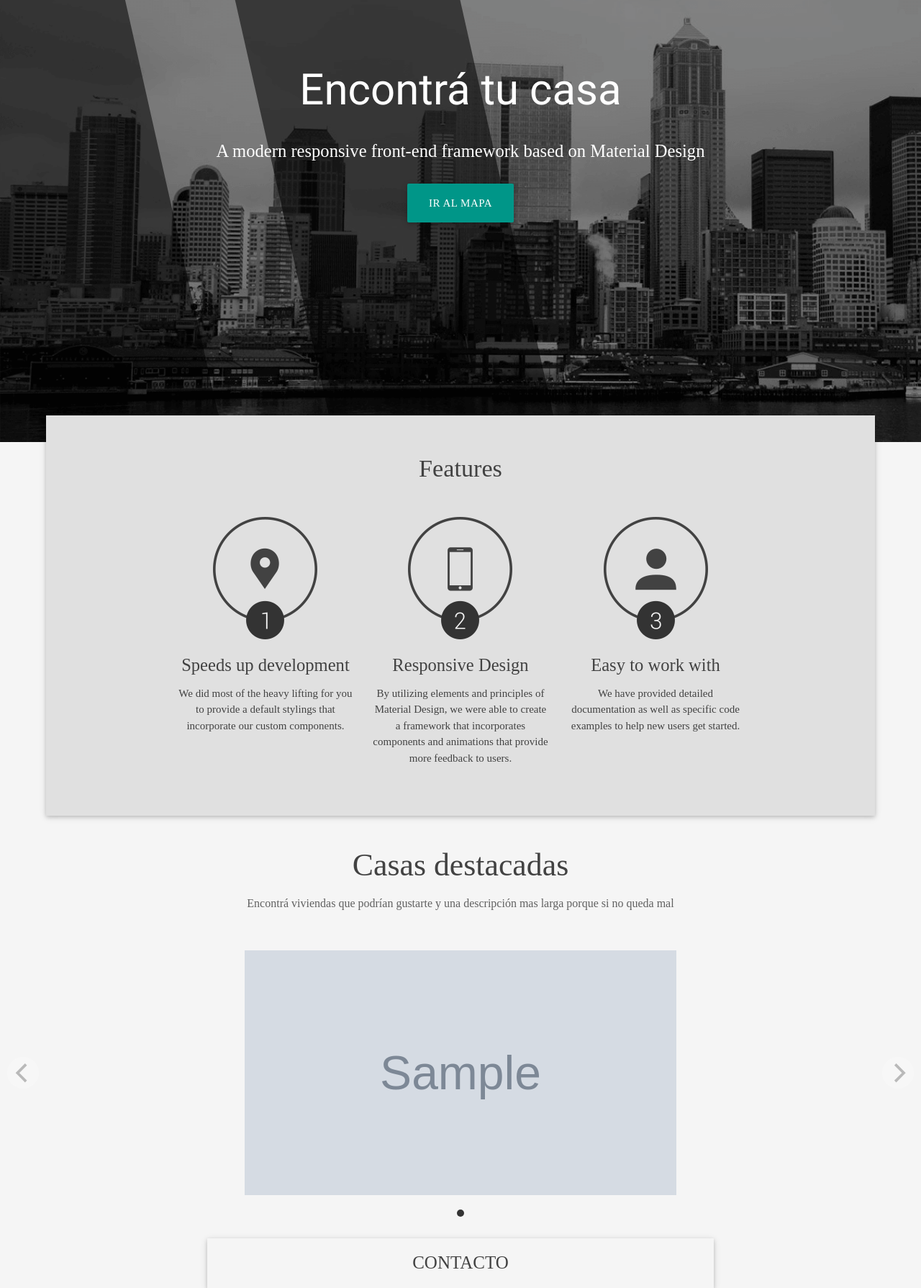
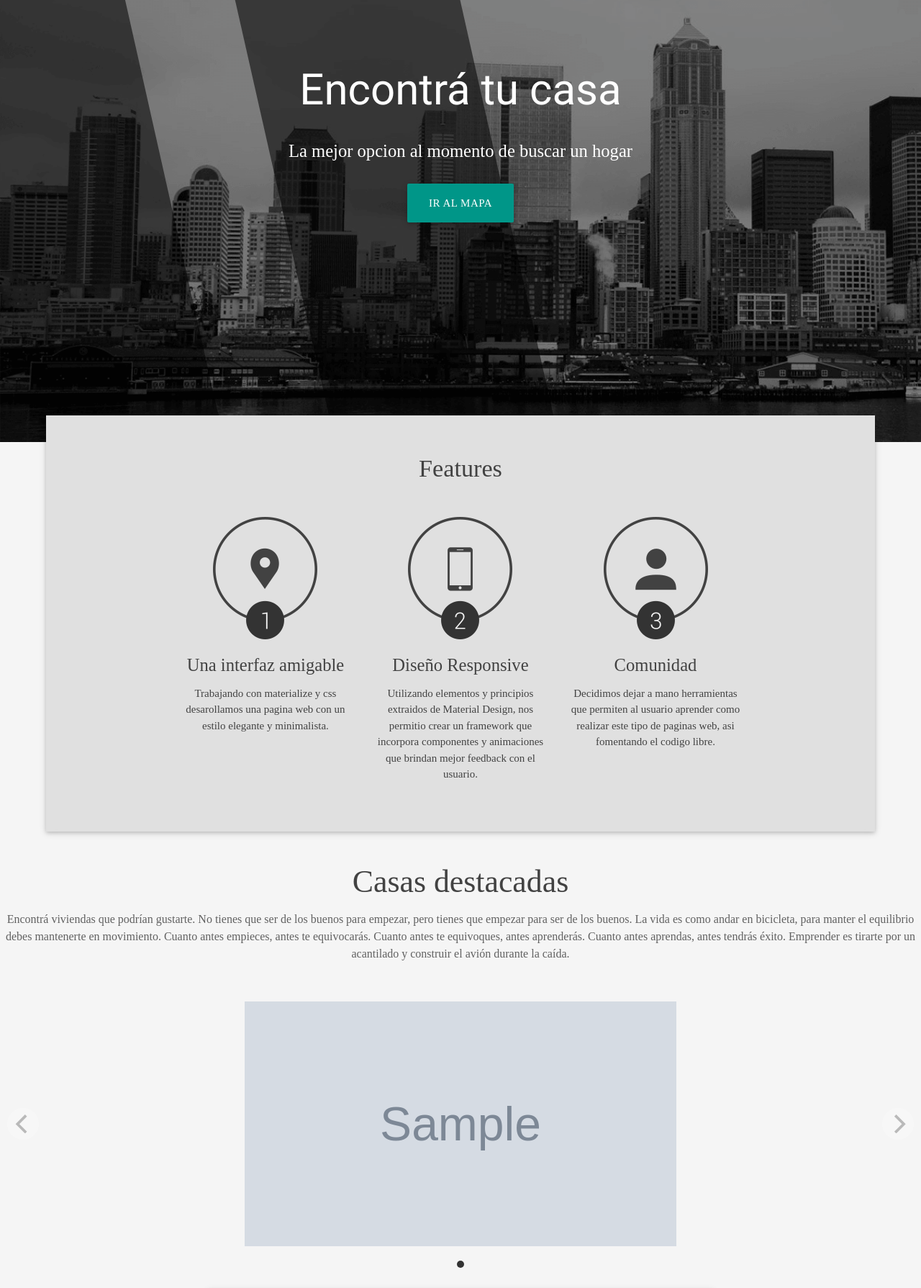
Before and after one commit to ProyectoInmobiliaria/Proyecto, a Django app: template inmobiliaria/inmobili/templates/index.html in a window 1280 px wide. Shown: the part 287-2076 px from the top of the page at 72% size. Run offline with Django 3.2, Linux system fonts and the light colour scheme; the template is opened without the code that fills it: most values are stand-ins (such as "Sample title", 1, 10 or a date in 2020); grey boxes marked "Sample" are stand-in pictures; some libraries are stand-ins or nearby versions.

Commit message:
arreglos en perfil y descripciones

```diff
--- a/inmobiliaria/inmobili/templates/index.html
+++ b/inmobiliaria/inmobili/templates/index.html
@@ -128,7 +128,7 @@
                 <div style="padding-top:30%;">
                     <h1 class="center" style="color:#FFF; font-family:Roboto-normal; font-size:4em;">Encontrá tu casa</h1>
                     <div class="row center">
-                        <h5 class="header col s12 light white-text hide-on-small-only">A modern responsive front-end framework based on Material Design</h5>
+                        <h5 class="header col s12 light white-text hide-on-small-only">La mejor opcion al momento de buscar un hogar</h5>
                     </div>
                     <br>
                     <div class="row center">
@@ -153,24 +153,24 @@
                         <div class="col s12 m4">
                             <div class="icon-block">
                                 <h2 class="center"><img src="{% static 'pres4.png' %}"></h2>
-                                <h5 class="center">Speeds up development</h5>
-                                <p class="light center">We did most of the heavy lifting for you to provide a default stylings that incorporate our custom components. </p>
+                                <h5 class="center">Una interfaz amigable</h5>
+                                <p class="light center">Trabajando con materialize y css desarollamos una pagina web con un estilo elegante y minimalista. </p>
                             </div>
                         </div>
 
                         <div class="col s12 m4">
                             <div class="icon-block">
                                 <h2 class="center"><img src="{% static 'pres51.png' %}"></h2>
-                                <h5 class="center">Responsive Design</h5>
-                                <p class="light center">By utilizing elements and principles of Material Design, we were able to create a framework that incorporates components and animations that provide more feedback to users.</p>
+                                <h5 class="center"> Diseño Responsive</h5>
+                                <p class="light center">Utilizando elementos y principios extraidos de Material Design, nos permitio crear un framework que incorpora componentes y animaciones que brindan mejor feedback con el usuario.</p>
                             </div>
                         </div>
 
                         <div class="col s12 m4">
                             <div class="icon-block">
                                 <h2 class="center"><img src="{% static 'pres61.png' %}"></h2>
-                                <h5 class="center">Easy to work with</h5>
-                                <p class="light center">We have provided detailed documentation as well as specific code examples to help new users get started.</p>
+                                <h5 class="center">Comunidad</h5>
+                                <p class="light center">Decidimos dejar a mano herramientas que permiten al usuario aprender como realizar este tipo de paginas web, asi fomentando el codigo libre.</p>
                             </div>
                         </div>
                     </div>
@@ -181,7 +181,7 @@
 
     <br>
     <h3 class="center" style="color:#424242">Casas destacadas</h3>
-    <p class="light center" style="color:#616161; font-size:16px;">Encontr&aacute; viviendas que podr&iacute;an gustarte y una descripci&oacute;n mas larga porque si no queda mal
+    <p class="light center" style="color:#616161; font-size:16px;">Encontr&aacute; viviendas que podr&iacute;an gustarte. No tienes que ser de los buenos para empezar, pero tienes que empezar para ser de los buenos. La vida es como andar en bicicleta, para manter el equilibrio debes mantenerte en movimiento. Cuanto antes empieces, antes te equivocarás. Cuanto antes te equivoques, antes aprenderás. Cuanto antes aprendas, antes tendrás éxito. Emprender es tirarte por un acantilado y construir el avión durante la caída.
         <p>
             <br> {% block galeria %} {% include "galeria.html" %} {% endblock %}
 
--- a/inmobiliaria/inmobili/views.py
+++ b/inmobiliaria/inmobili/views.py
@@ -163,7 +163,9 @@ def favorite(request, id_casa):
 def showfav(request):
     context = RequestContext(request)
     user = request.user
-    context['favorites'] = Fav.objects.filter(author=user)
+    favorites = Fav.objects.filter(author=user)
+    context.update(dict(user=user, favorites=favorites))
+    context.update(csrf(request))
     return render_to_response("favorites.html", context)
 
 def busqueda(request):
```
Also changed, not shown: inmobiliaria/inmobili/templates/favorites.html (+39 -15 lines), inmobiliaria/db.sqlite3.
